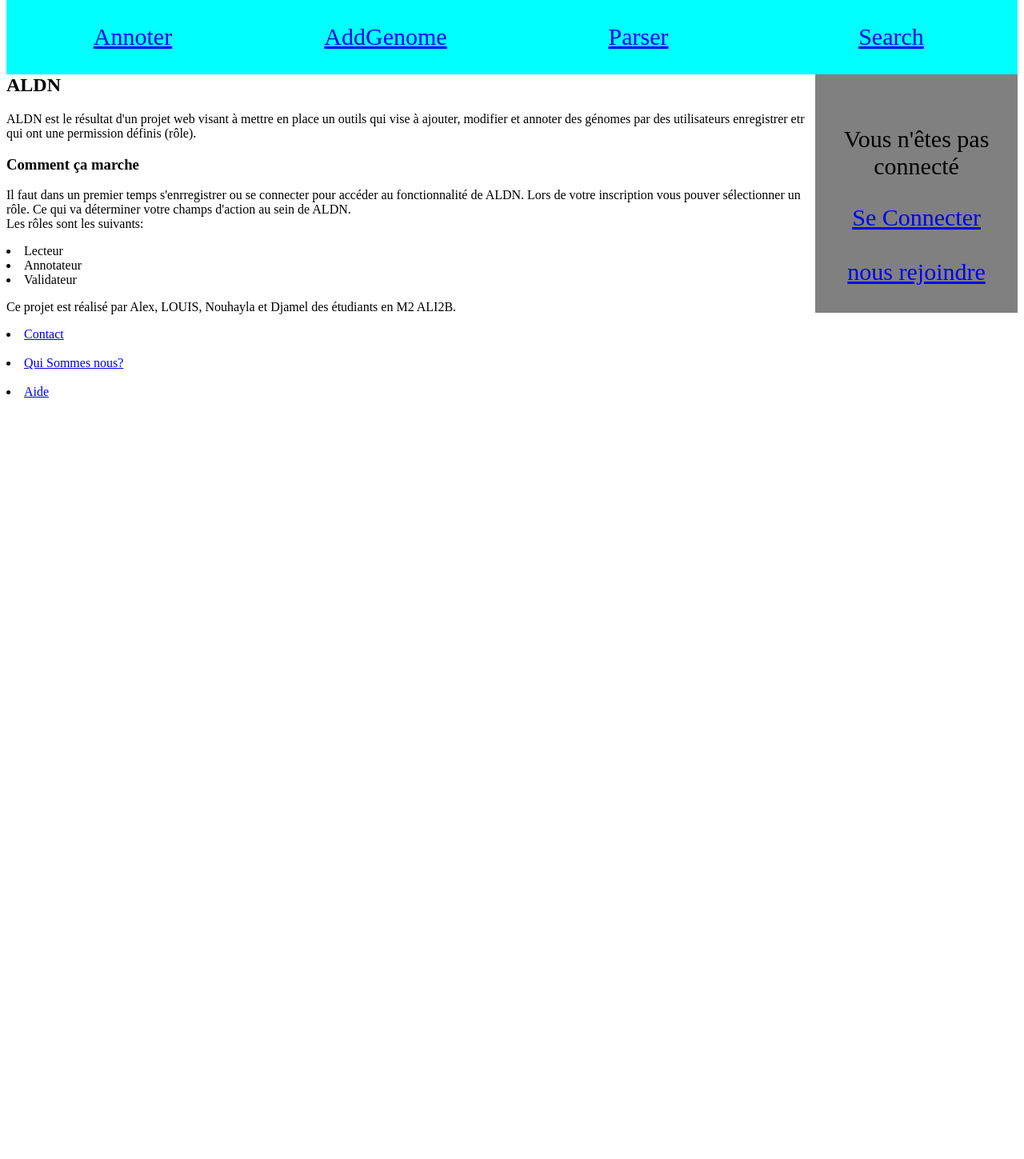
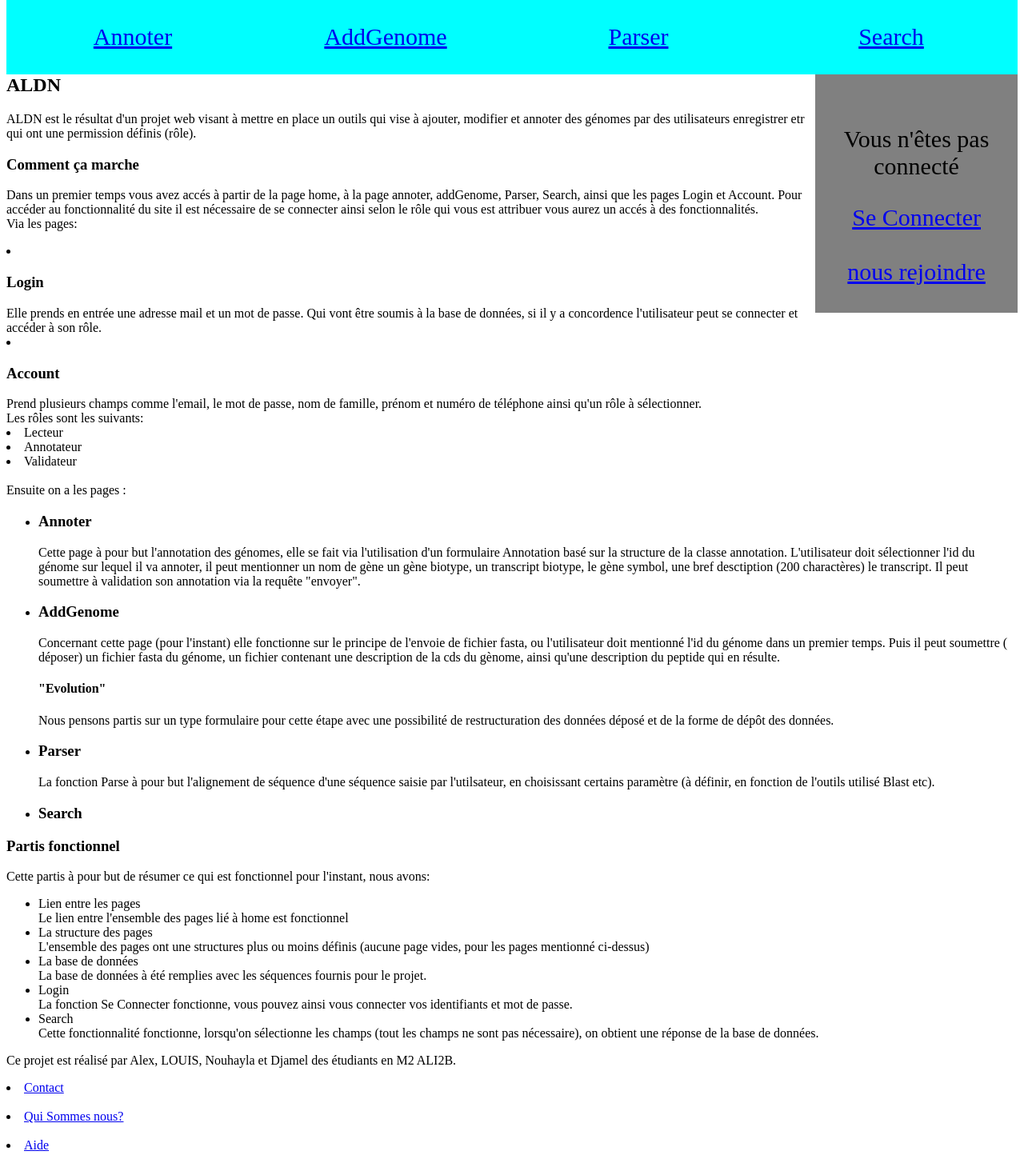
Before and after one commit to lwperrin/projet_web, a Django app: page / in a window 1280 px wide. Shown: the part 126-1575 px from the top of the page at 80% size. Before the commit the page ends 623 px from the top, so only its background shows below. Run offline with Django 4.2, Linux system fonts and the light colour scheme.

Commit message:
Add files via upload

```diff
--- a/source/bacterial_genome_annotation/templates/bacterial_genome_annotation/Base.html
+++ b/source/bacterial_genome_annotation/templates/bacterial_genome_annotation/Base.html
@@ -34,7 +34,7 @@
 		{% endif %}
 		<br>
 		<br>
-		<a href ="Account.html">nous rejoindre</a>
+		<a href ="{% url 'Account' %}">nous rejoindre</a>
 		<br>
 		<br>
 	</div>
--- a/source/bacterial_genome_annotation/templates/bacterial_genome_annotation/home.html
+++ b/source/bacterial_genome_annotation/templates/bacterial_genome_annotation/home.html
@@ -8,17 +8,63 @@
 		<br>
 		<h3>Comment ça marche</h3>
 
-			<p>Il faut dans un premier temps s'enrregistrer ou se connecter
-				pour accéder au fonctionnalité de ALDN. Lors de votre inscription
-				vous pouver sélectionner un rôle. Ce qui va déterminer votre
-				champs d'action au sein de ALDN.
+			<p>Dans un premier temps vous avez accés à partir de la page home, à la page annoter, addGenome, Parser, Search, ainsi que les pages Login et Account.
+				Pour accéder au fonctionnalité du site il est nécessaire de se connecter ainsi selon le rôle qui vous est attribuer vous aurez un accés à des fonctionnalités.
 				<br>
-				Les rôles sont les suivants:
+				Via les pages:
+
+				<li><h3>Login</h3></li>
+					Elle prends en entrée une adresse mail et un mot de passe.
+					Qui vont être soumis à la base de données, si il y a concordence l'utilisateur peut se connecter et accéder à son rôle.
+
+				<li><h3>Account</h3></li>
+					Prend plusieurs champs comme l'email, le mot de passe, nom de famille, prénom et numéro de téléphone ainsi qu'un rôle à sélectionner.
+				<br>
+					Les rôles sont les suivants:
 				<br>
 				<li>Lecteur</li>
 				<li>Annotateur</li>
 				<li>Validateur</li>
+
+			<br>
+				Ensuite on a les pages :
+				<ul>
+					<li><h3>Annoter</h3></li>
+						Cette page à pour but l'annotation des génomes, elle se fait via l'utilisation d'un formulaire Annotation basé sur la structure de la classe annotation.
+						L'utilisateur doit sélectionner	l'id du génome sur lequel il va annoter, il peut mentionner un nom de gène
+						un gène biotype, un transcript biotype, le gène symbol, une bref desctiption (200 charactères)
+						le transcript. Il peut soumettre à validation son annotation via la requête "envoyer".
+					<li><h3>AddGenome</h3></li>
+						Concernant cette page (pour l'instant) elle fonctionne sur le principe de l'envoie de fichier fasta, ou l'utilisateur doit mentionné l'id du génome dans un premier temps.
+						Puis il peut soumettre ( déposer) un fichier fasta du génome, un fichier contenant une description de la cds du gènome, ainsi qu'une description du peptide qui en résulte.
+						<h4>"Evolution"</h4>
+						Nous pensons partis sur un type formulaire pour cette étape avec une possibilité de restructuration des données déposé et de la forme de dépôt des données.
+					<li><h3>Parser</h3></li>
+						La fonction Parse à pour but l'alignement de séquence d'une séquence saisie par l'utilsateur, en choisissant certains paramètre (à définir, en fonction de l'outils utilisé Blast etc).
+					<li><h3>Search</h3></li>
+
+				</ul>
+
+
+				<h3>Partis fonctionnel</h3>
+					Cette partis à pour but de résumer ce qui est fonctionnel pour l'instant, nous avons:
+					<ul>
+						<li>Lien entre les pages</li>
+							Le lien entre l'ensemble des pages lié à home est fonctionnel
+						<li>La structure des pages</li>
+							L'ensemble des pages ont une structures plus ou moins définis (aucune page vides, pour les pages mentionné ci-dessus)
+						<li>La base de données</li>
+							La base de données à été remplies avec les séquences fournis pour le projet.
+						<li>Login</li>
+							La fonction Se Connecter fonctionne, vous pouvez ainsi vous connecter vos identifiants et mot de passe.
+						<li>Search</li>
+							Cette fonctionnalité fonctionne, lorsqu'on sélectionne les champs (tout les champs ne sont pas nécessaire), on obtient une réponse de la base de données.
+
+					</ul>
+
 			</p>
+
+
 
 
 		Ce projet est réalisé par Alex, LOUIS, Nouhayla et Djamel
```
Also changed, not shown: source/bacterial_genome_annotation/templates/bacterial_genome_annotation/Account.html (+4 -15 lines).
